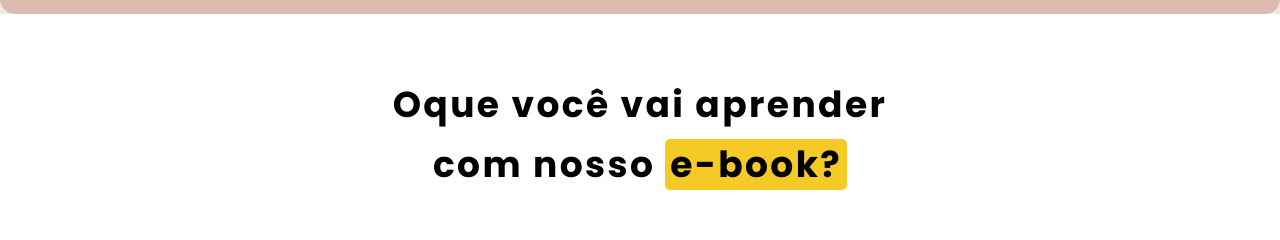
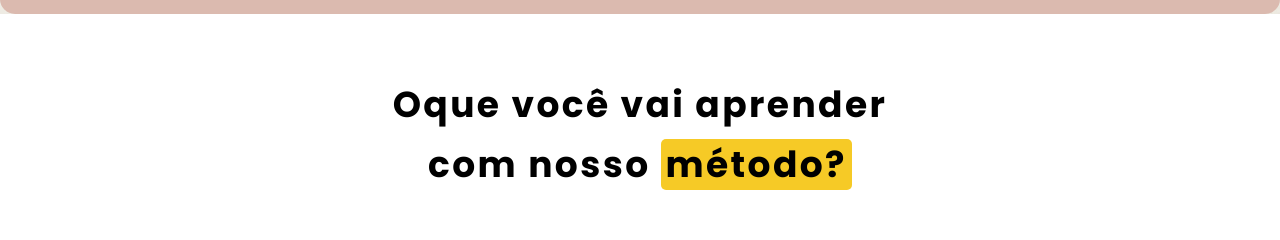
Before and after one commit to eliasalves01/landigpage, a plain HTML site: page index.html in a window 1280 px wide. Shown: the part 1832-2072 px from the top of the page. Drawn offline with nearby package versions, Linux system fonts and the light colour scheme.

Commit message:
Update index.html

```diff
--- a/index.html
+++ b/index.html
@@ -209,7 +209,7 @@
     <aside class="containerSobre">
       <div class="boxSobre" id="sobre">
         <div class="boxSobreTitle">
-          <h1>Oque você vai aprender com nosso <span class="textSelectSobre">e-book? </span> </h1>
+          <h1>Oque você vai aprender com nosso <span class="textSelectSobre">método? </span> </h1>
         </div>
         <div class="cardSobre">
           <img src="img/Group 57.webp" alt="img1">
```
